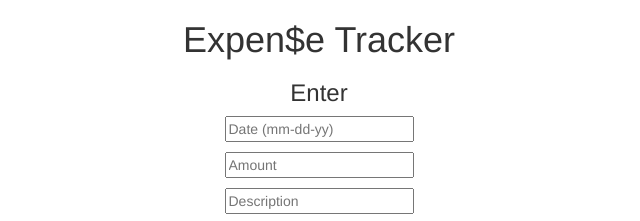
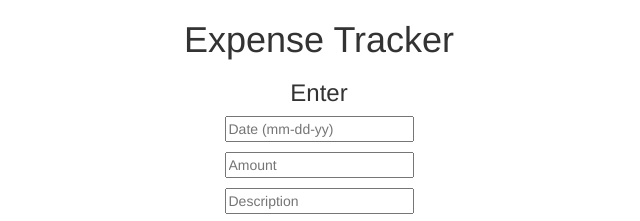
Before and after one commit to SireneNova/Portfolio, a website: page JavaScript/ExpenseWebApp/client/index.html in a window 1280 px wide. Shown: the top 221 px of the page, 321-961 px from the left. Drawn offline with nearby package versions, Linux system fonts and the light colour scheme; no server answers.

Commit message:
Update index.html

```diff
--- a/JavaScript/ExpenseWebApp/client/index.html
+++ b/JavaScript/ExpenseWebApp/client/index.html
@@ -63,7 +63,7 @@
     new Vue({
     el: '#forms',
     data: {
-        title:'Expen$e Tracker',
+        title:'Expense Tracker',
         subtitle1: 'Enter',
         subtitle2:'Search',
     }
```
